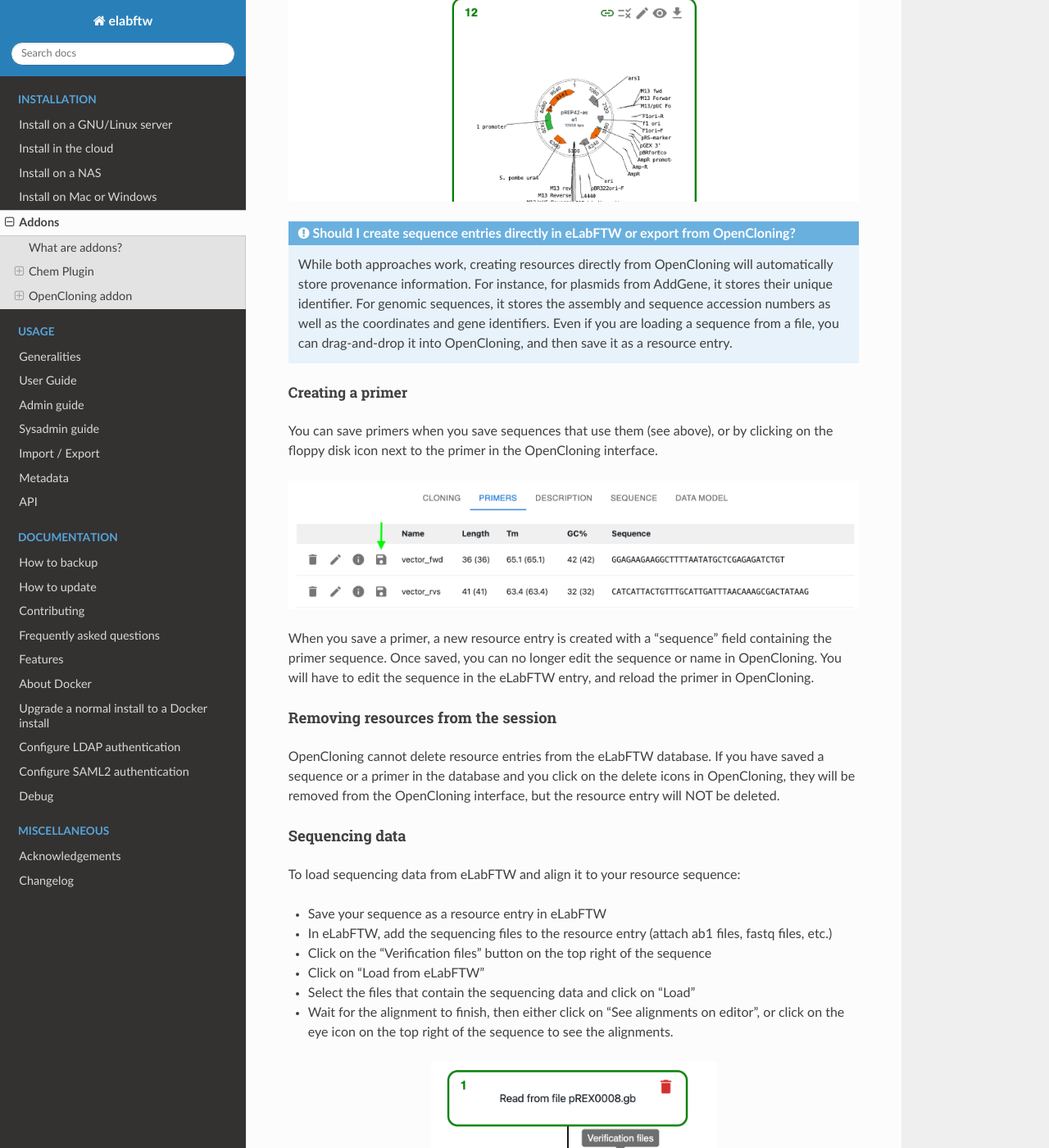
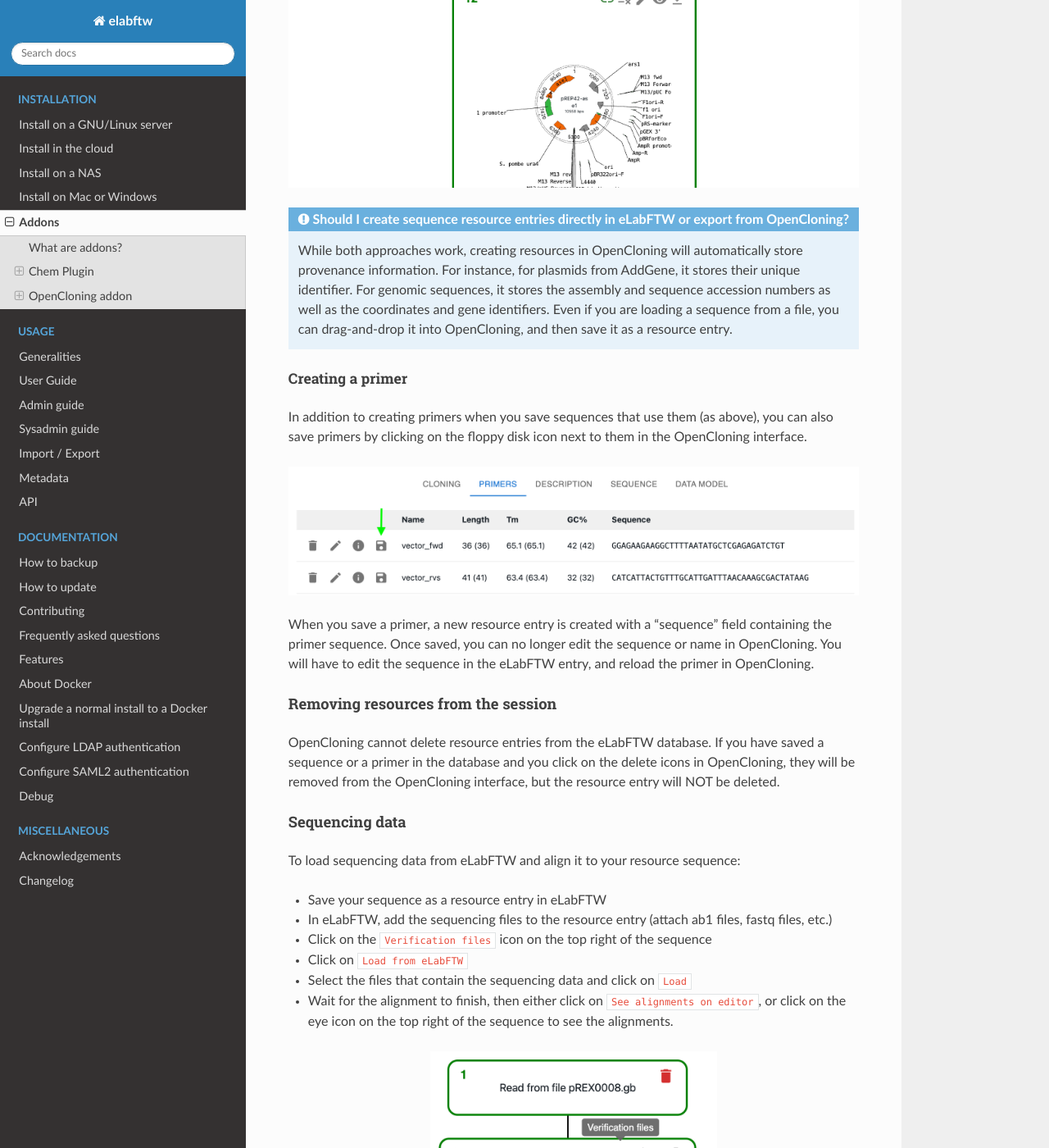
Before and after one commit to elabftw/elabdoc, a Sphinx documentation site: the page built from doc/addons.rst, in a window 1280 px wide and 1400 px high, scrolled down 6377 px. Shown: the whole window at 82% size. Built offline with Sphinx 7.4.7 and the Read the Docs theme 3.1.0, drawn with Linux system fonts in a browser that asks for light colours; some of the changed text lies outside the part shown.

Commit message:
final edit

```diff
--- a/doc/addons.rst
+++ b/doc/addons.rst
@@ -79,13 +79,10 @@
 
 To learn the generic functionality of OpenCloning, please refer to the `OpenCloning documentation <https://docs.opencloning.org>`_. It has support for:
 
-- Importing plasmid sequences from AddGene, Euroscarf, etc. and genome sequences from NCBI.
+- Importing plasmid sequences from AddGene, iGEM distributions, etc. and genome sequences from NCBI.
 - Load your own sequence files.
 - Planning cloning and design primers using common techniques (Gibson, golden gate, gateway, etc.).
 - Planning strain and cell line engineering via CRISPR and homologous recombination.
-- Downloading final constructs as GenBank or FASTA files.
-- Archiving the entire cloning history in an Open format and load it later.
-- Creating reusable cloning templates.
 
 Below we cover the features specific to the eLabFTW integration.
 
@@ -113,15 +110,15 @@
 Loading a primer
 """"""""""""""""
 
-To load a primer in OpenCloning from eLabFTW, you need a resource entry that has a field named "sequence" containing the primer sequence. The sequence should be in plain text format and should only contain the characters `ACGTacgt`. The resource type does not have to be `Primer`, it can be any other type.
+To load a primer in OpenCloning from eLabFTW, you need a resource entry that has a field named "sequence" containing the primer sequence. The sequence should be in plain text format and should only contain the characters ``ACGTacgt``. The resource type does not have to be Primer, it can be any other type.
 
-In the example below, I have a `Primer` entry called `vector_fwd` with a sequence field containing the primer sequence:
+In the example below, I have a resource entry in eLabFTW with a sequence field containing the primer sequence:
 
 .. image:: img/opencloning/primer-pre-load.png
    :width: 500px
    :align: center
 
-To load it in Opencloning, you can go to the `Primers` tab, click on `Import from eLabFTW`, select the resource entry you want to load. The sequence will be displayed, and you can click on `Import Primer` to add it to the session. You can keep on loading primers this way, then close the import section clicking on `Cancel`.
+To load it in Opencloning, you can go to the ``Primers`` tab, click on ``Import from eLabFTW``, then select the resource entry you want to load. The sequence will be displayed, and you can click on ``Import Primer`` to add it to the session. You can keep on loading primers this way, then close the import section clicking on ``Cancel``.
 
 .. image:: img/opencloning/primer-load.gif
    :width: 500px
@@ -133,7 +130,7 @@
 Creating a sequence
 """""""""""""""""""
 
-If you want to save a sequence from OpenCloning, you can click on the floppy disk icon in the top right corner of the sequence view. There, you will be able to select the resource type and the name of the entry.
+If you want to save a sequence from OpenCloning as a resource entry in eLabFTW, you can click on the floppy disk icon in the top right corner of the sequence view. There, you will be able to select the resource type and the name.
 
 .. image:: img/opencloning/sequence-save.png
    :width: 350px
@@ -141,36 +138,36 @@
 
 When you save the sequence, a new resource entry is created with:
 
-* A GenBank file (.gb) containing the sequence and annotations
-* A JSON file containing the complete history of operations
-* Links to parent resources stored in the eLabFTW database (sequences and primers, if any)
+* A GenBank file (.gb) containing the sequence and annotations.
+* A JSON file containing the cloning history.
+* Links to parent resources stored in the eLabFTW database (sequences and primers, if any).
 
 The sequence border will turn green in the OpenCloning interface, indicating that it is saved in the eLabFTW database, and instead of the floppy disk icon, you will see a link icon. Clicking on it will open the eLabFTW entry in a new tab.
 
 In addition, if your sequence used primers (e.g. if that sequence is a PCR product), OpenCloning will ask you to select a category to save those primers in the database.
 
 * If you leave it empty, resource entries for the primers will not be created, but they will be stored in the JSON file, so they won't be lost.
-* If you select a category, a new resource entry will be created for each primer. The name of the resource will be the same as the name of the primer in OpenCloning.
+* If you select a category, a new resource entry will be created for each primer with the same name as the primer in OpenCloning.
 
 .. image:: img/opencloning/sequence-save-with-primers.png
    :width: 350px
    :align: center
 
-You might not want to save certain intermediate sequences as entries in the eLabFTW (e.g. a PCR product that you used in a Gibson assembly). In that case, you can save the final product (The Gibson assembly product in the example below). The intermediate sequences will be stored in the JSON file, so they won't be lost. If you do that, you will see that only the final product turns green.
+You might not want to save certain intermediate sequences as entries in the eLabFTW database (e.g. a PCR product that you used in a Gibson assembly). In that case, you can save the final product (The Gibson assembly product in the example below). The intermediate sequences will be stored in the JSON file, so they won't be lost. If you do that, you will see that only the final product turns green.
 
 .. image:: img/opencloning/sequence-intermediates-example.png
 
 
 
-.. admonition:: Should I create sequence entries directly in eLabFTW or export from OpenCloning?
+.. admonition:: Should I create sequence resource entries directly in eLabFTW or export from OpenCloning?
 
-   While both approaches work, creating resources directly from OpenCloning will  automatically store provenance information. For instance, for plasmids from AddGene, it stores their unique identifier. For genomic sequences, it stores the assembly and sequence accession numbers as well as the coordinates and gene identifiers. Even if you are loading a sequence from a file, you can drag-and-drop it into OpenCloning, and then save it as a resource entry.
+   While both approaches work, creating resources in OpenCloning will automatically store provenance information. For instance, for plasmids from AddGene, it stores their unique identifier. For genomic sequences, it stores the assembly and sequence accession numbers as well as the coordinates and gene identifiers. Even if you are loading a sequence from a file, you can drag-and-drop it into OpenCloning, and then save it as a resource entry.
 
 
 Creating a primer
 """"""""""""""""
 
-You can save primers when you save sequences that use them (see above), or by clicking on the floppy disk icon next to the primer in the OpenCloning interface.
+In addition to creating primers when you save sequences that use them (as above), you can also save primers by clicking on the floppy disk icon next to them in the OpenCloning interface.
 
 .. image:: img/opencloning/primer-save.png
 
@@ -188,10 +185,10 @@
 
 * Save your sequence as a resource entry in eLabFTW
 * In eLabFTW, add the sequencing files to the resource entry (attach ab1 files, fastq files, etc.)
-* Click on the "Verification files" button on the top right of the sequence
-* Click on "Load from eLabFTW"
-* Select the files that contain the sequencing data and click on "Load"
-* Wait for the alignment to finish, then either click on "See alignments on editor", or click on the eye icon on the top right of the sequence to see the alignments.
+* Click on the ``Verification files`` icon on the top right of the sequence
+* Click on ``Load from eLabFTW``
+* Select the files that contain the sequencing data and click on ``Load``
+* Wait for the alignment to finish, then either click on ``See alignments on editor``, or click on the eye icon on the top right of the sequence to see the alignments.
 
 .. image:: img/opencloning/verification-files.png
    :width: 350px
@@ -207,18 +204,18 @@
 
 * Allele
 * Locus
-* Strain and or cell line
+* Strain and/or cell line
 
 
 Creating alleles
 """"""""""""""""
 
-An allele is a variant of a gene. When describing the genotypes of an engineered strain and cell line as text, we list the names of the alleles present in a particular strain or cell line that differs from the reference genome. We can do something similar in eLabFTW, that also keeps track of the provenance of the alleles.
+An allele is a variant of a gene. When describing the genotype of an engineered strain or cell line as text, we list the names of the alleles present in that strain or cell line that differ from the reference genome. We can do something similar in eLabFTW, while keeping track of the provenance of the alleles through links between resource entries.
 
-Let's imagine I want to create a deletion allele for the gene ase1 in a strain of `S. cerevisiae`. One way to do this is through PCR and homologous recombination, amplifying a plasmid fragment containing a resistance marker with primers containing homologous arms, then transforming the cells with this PCR product. If this is the first time you create an allele of the ase1 gene in OpenCloning you can do this by:
+Let's imagine I want to create a deletion allele for the gene ase1 in a strain of `S. cerevisiae`. One way to do this is through PCR and homologous recombination: use primers containing homologous arms to amplify a plasmid fragment containing a resistance marker, then transform the cells with this PCR product. If this is the first time you create an allele of the ase1 gene in OpenCloning you can do this by:
 
 * Loading the plasmid you will use from eLabFTW (if it's the first time you use it, load it from AddGene or other repository, then save it to eLabFTW).
-* Loading the Genome region of interest in OpenCloning via "Genome region".
+* Loading the Genome region of interest in OpenCloning via ``Genome region``.
 * Design primers containing homologous arms for the ase1 gene (you can do this directly in OpenCloning).
 * Perform the homologous recombination.
 
```
Also changed, not shown: other parts of doc/addons.rst (+4 -4 lines).
